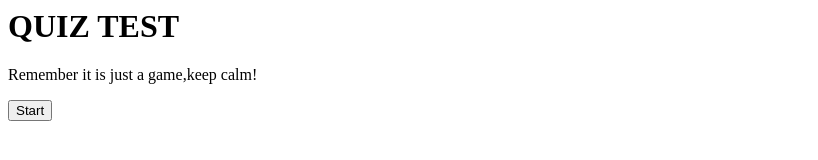
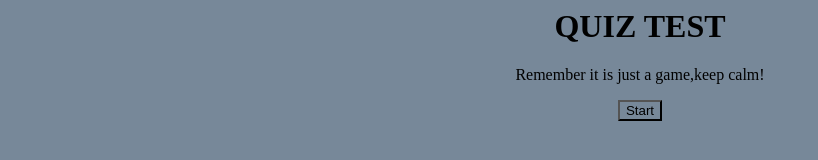
Before and after one commit to Georgekinyanjui1/project3, a plain HTML site: page index.html in a window 1280 px wide. Shown: the whole page, without its empty margins (0-818 px from the left). Drawn offline with Linux system fonts and the light colour scheme.

Commit message:
styled the css body backlground color and alignment

```diff
--- a/index.css
+++ b/index.css
@@ -0,0 +1,4 @@
+*{
+    background-color: lightslategrey;
+    text-align: center;
+}
```
Also changed, not shown: index.html (+1 -2 lines).
